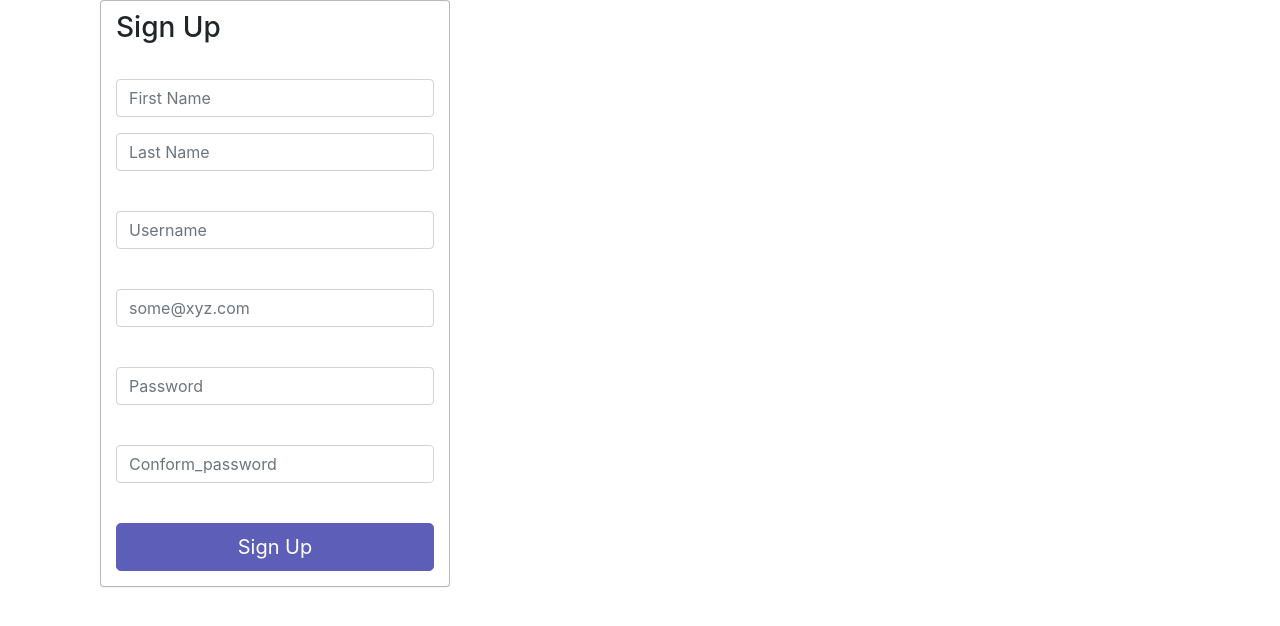
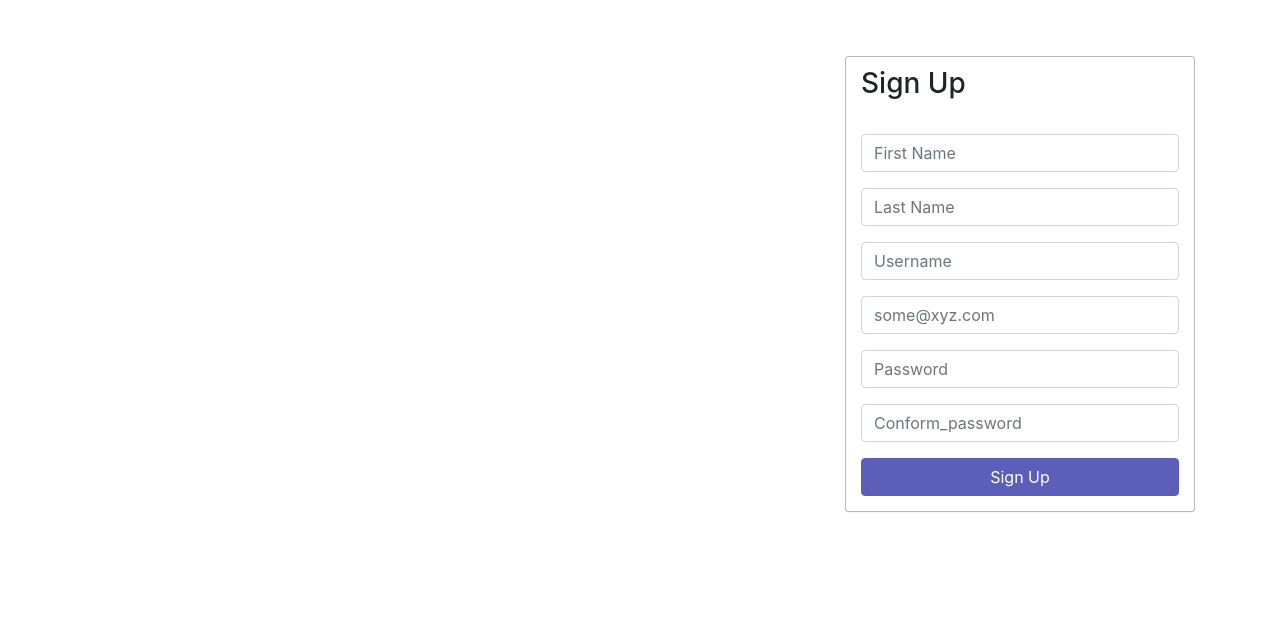
Before and after one commit to KrishothKumar/Infomedia_Society, a Django app: page /signup in a window 1280 px wide. Shown: the part 56-682 px from the top of the page. Run offline with Django 3.2, Linux system fonts and the light colour scheme; some libraries are stand-ins or nearby versions.

Commit message:
Final Commit

```diff
--- a/Userpage/template/base.html
+++ b/Userpage/template/base.html
@@ -19,21 +19,22 @@
   }
   </style>
 
-  <title>Hello, world!</title>
+  <title>Login</title>
   {% block title %}
   {% endblock %}
 </head>
 <body>
-  <nav class="navbar navbar-expand-lg navbar-light bg-light">
+  <nav class="navbar  navbar-light bg-light">
+    {% if user.is_authenticated %}
+    <ul class="navbar-nav float-right">
+      <li class="nav-item">
+        <a class="navbar-brand " href="/logout">Log out</a>
+      </li>
+    </ul>
+    {% else%}
     <ul class="navbar-nav">
       <li class="nav-item">
-        <a class="navbar-brand" href="#">Greek Developers</a>
-      </li>
-    </ul>
-    {% if user.is_authenticated %}
-    <ul class="navbar-nav">
-      <li class="nav-item">
-        <a class="navbar-brand" href="/logout">Log out</a>
+        <a class="navbar-brand" href="/">Greek Developers</a>
       </li>
     </ul>
     {% endif %}
--- a/Userpage/template/home.html
+++ b/Userpage/template/home.html
@@ -105,7 +105,7 @@
   {% endif %} -->
 
   <div class="col-md-4 col-md-offset-4 center-block">
-    <div class="login-panel panel col-sm-10">
+    <div class="login-panel panel col-md-10">
       <div class="panel-heading">
         <h4 class="panel-title">Welcome to the APP</h4>
       </div>
@@ -134,7 +134,7 @@
               </label>
             </div>
             <!-- Change this to a button or input when using this as a form -->
-            <input class="btn btn-primary btn-success btn-block" type="submit" id="login" value="Login">
+            <input class="btn btn-round btn-success btn-block" type="submit" id="login" value="Login">
             <label class="pull-right center-block">
               <a href="/signup" class="">Don't have your account ?</a>
             </label>
--- a/Userpage/template/register.html
+++ b/Userpage/template/register.html
@@ -39,7 +39,12 @@
   -webkit-box-shadow: 0 1px 1px rgba(0,0,0,.05);
   box-shadow: 0 1px 1px rgba(0,0,0,.05);
 }
-
+.float-right {
+  display: block;
+  margin-right: auto;
+  margin-left: auto;
+  margin-top: 5%;
+}
 .panel-heading {
   padding: 10px 15px;
   border-bottom: 1px solid transparent;
@@ -61,12 +66,13 @@
   <input class="MyButton" type="button" value="Sign Up" onclick="window.location.href='register'" />
   {% endif %} -->
 
-  <div class="col-md-4 col-md-offset-4 center-block">
+  <div class="float-right">
+<!--col-md-12 col-md-offset-15 center-block"> -->
     <div class="login-panel panel panel-default ">
       <div class="panel-heading">
         <h3 class="panel-title">Sign Up</h3>
       </div>
-      <div class="panel-body">
+      <div class="panel-body center-block">
         <form action="signup" method="post">
           {% csrf_token %}
           <!-- <input type="hidden" name="csrfmiddlewaretoken" value="rUOl5kaCEQ0cM0r3myNuCeXuN9BhvrCZETPCg3oEBsAJW7L29krtSRTZqCpx6Ni0"> -->
@@ -76,22 +82,22 @@
               <input class="form-control" type="text" name="first_name" placeholder="First Name"/>
             </div>
             <div class="form-group">
-              <input class="form-control" type="text" name="last_name" placeholder="Last Name"/><br>
+              <input class="form-control" type="text" name="last_name" placeholder="Last Name"/>
             </div>
             <div class="form-group">
-              <input class="form-control" type="text" name="username" placeholder="Username"/><br>
+              <input class="form-control" type="text" name="username" placeholder="Username"/>
             </div>
             <div class="form-group">
-              <input class="form-control" type="email" name="e_mail" placeholder="some@xyz.com"/><br>
+              <input class="form-control" type="email" name="e_mail" placeholder="some@xyz.com"/>
             </div>
             <div class="form-group">
-              <input class="form-control" type="password" name="password1" placeholder="Password"/><br>
+              <input class="form-control" type="password" name="password1" placeholder="Password"/>
             </div>
             <div class="form-group">
-              <input class="form-control" type="password" name="password2" placeholder="Conform_password"/><br>
+              <input class="form-control" type="password" name="password2" placeholder="Conform_password"/>
             </div>
             <!-- Change this to a button or input when using this as a form -->
-            <input class="btn btn-lg btn-success btn-block" type="submit" id="Sign Up" value="Sign Up">
+            <input class="btn btn-round btn-success btn-block" type="submit" id="Sign Up" value="Sign Up">
           </fieldset>
 
         </form>
```
Also changed, not shown: Userpage/credentials/migrations/0001_initial.py.
